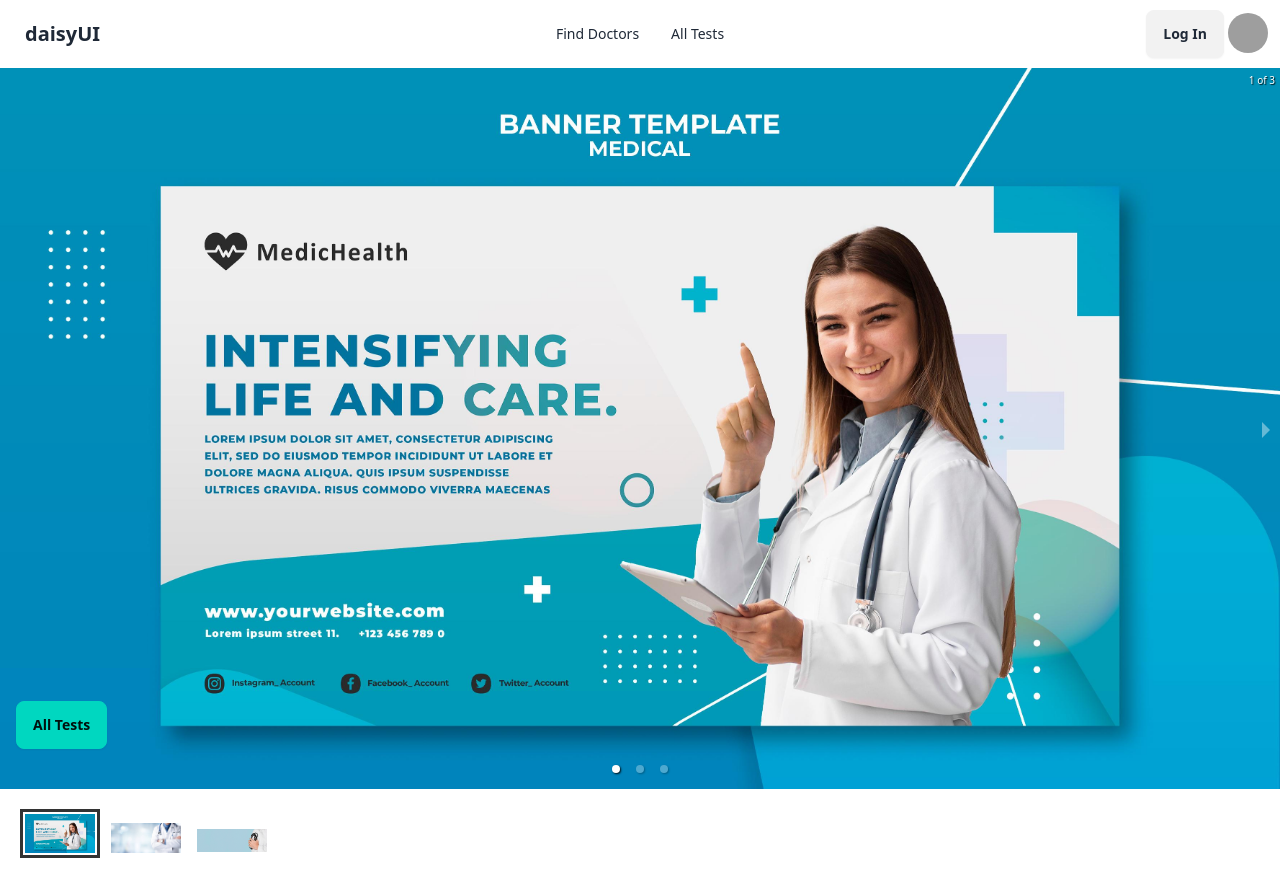
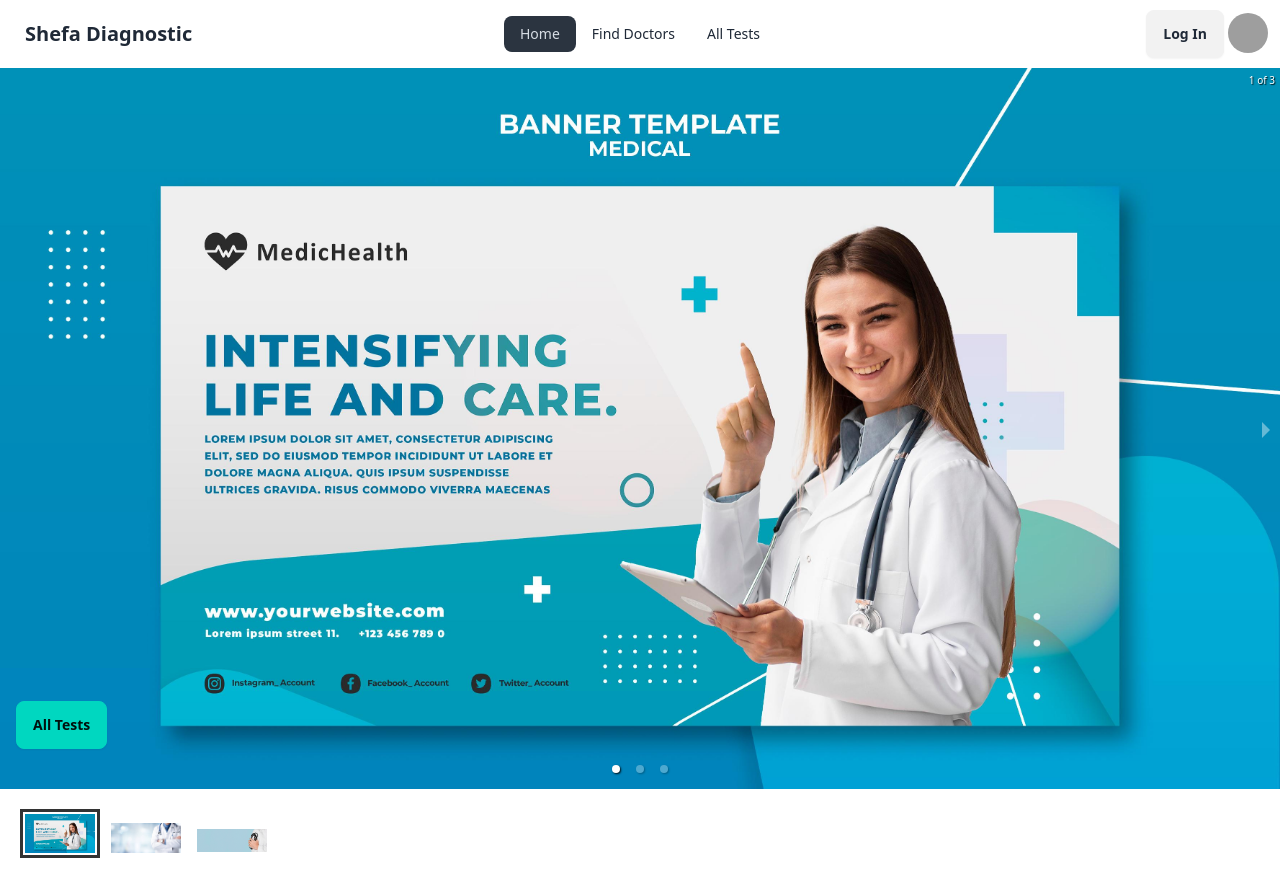
Before and after one commit to FazluLKarim4122/shefa-diagnostic-center, a React (Vite) app: page / in a window 1280 px wide. Built offline with nearby package versions, Linux system fonts and the light colour scheme; grey boxes are pictures that could not be loaded.

Commit message:
NavLink set to the navbar

```diff
--- a/src/Homepage/Navbar/Navbar.jsx
+++ b/src/Homepage/Navbar/Navbar.jsx
@@ -1,6 +1,15 @@
 import React from "react";
+import { NavLink } from "react-router-dom";
 
 const Navbar = () => {
+
+  const link = <>
+  <li><NavLink to='/'>Home</NavLink></li>
+  <li><NavLink to='/allDoctors'>Find Doctors</NavLink></li>
+  <li><NavLink to='/allTests'>All Tests</NavLink></li>
+  </>
+
+
   return (
     <div>
       <div className="navbar bg-base-100">
@@ -45,16 +54,18 @@ const Navbar = () => {
               </li>
             </ul>
           </div>
-          <a className="btn btn-ghost text-xl">daisyUI</a>
+          <NavLink to='/' className="btn btn-ghost text-xl">Shefa Diagnostic</NavLink>
         </div>
         <div className="navbar-center hidden lg:flex">
           <ul className="menu menu-horizontal px-1">
-            <li>
+
+            {link}
+            {/* <li>
               <a>Find Doctors</a>
             </li>
             <li>
               <a>All Tests</a>
-            </li>
+            </li> */}
           </ul>
         </div>
         <div className="navbar-end">
--- a/src/Routes/Routes/Routes.jsx
+++ b/src/Routes/Routes/Routes.jsx
@@ -4,6 +4,7 @@ import {
   } from "react-router-dom";
 import Main from "../../RootLayout/Main";
 import Home from "../../Homepage/Home/Home";
+import AllTests from "../../Pages/AllTests/AllTests";
 
  export const router = createBrowserRouter([
     {
@@ -13,6 +14,10 @@ import Home from "../../Homepage/Home/Home";
         {
             path: "/",
             element: <Home></Home>
+        },
+        {
+          path: "/allTests",
+          element: <AllTests></AllTests>
         }
       ]
     },
```
